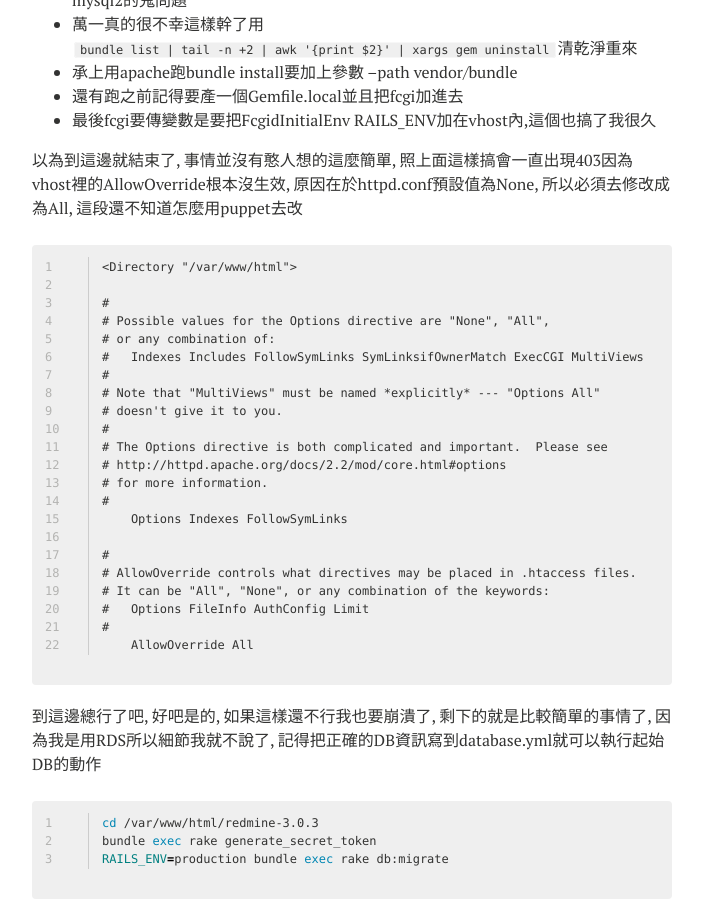
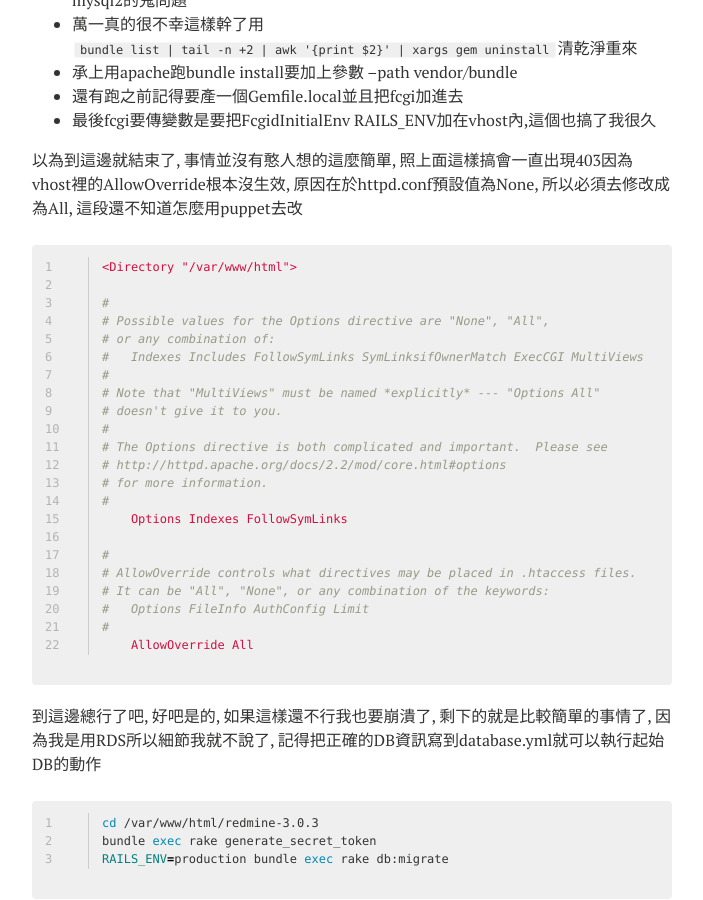
Before and after one commit to welkin872/welkin872.github.io, a Jekyll site: the page built from _posts/2015-05-22-install-redmoine-on-aws-ec2.md, in a window 1280 px wide and 900 px high, scrolled down 2173 px. Shown: the whole window, without its empty margins (288-991 px from the left). Built offline with Jekyll 4.4.1, drawn with Linux system fonts in a browser that asks for light colours; nearby versions of some CDN libraries.

Commit message:
Change highlight from ApacheConf to yaml.

```diff
--- a/_posts/2015-05-22-install-redmoine-on-aws-ec2.md
+++ b/_posts/2015-05-22-install-redmoine-on-aws-ec2.md
@@ -117,7 +117,7 @@ node "redmine" {
 
 以為到這邊就結束了, 事情並沒有憨人想的這麼簡單, 照上面這樣搞會一直出現403因為vhost裡的AllowOverride根本沒生效, 原因在於httpd.conf預設值為None, 所以必須去修改成為All, 這段還不知道怎麼用puppet去改
 
-{% highlight ApacheConf linenos %}
+{% highlight yaml linenos %}
 <Directory "/var/www/html">
 
 #
```
